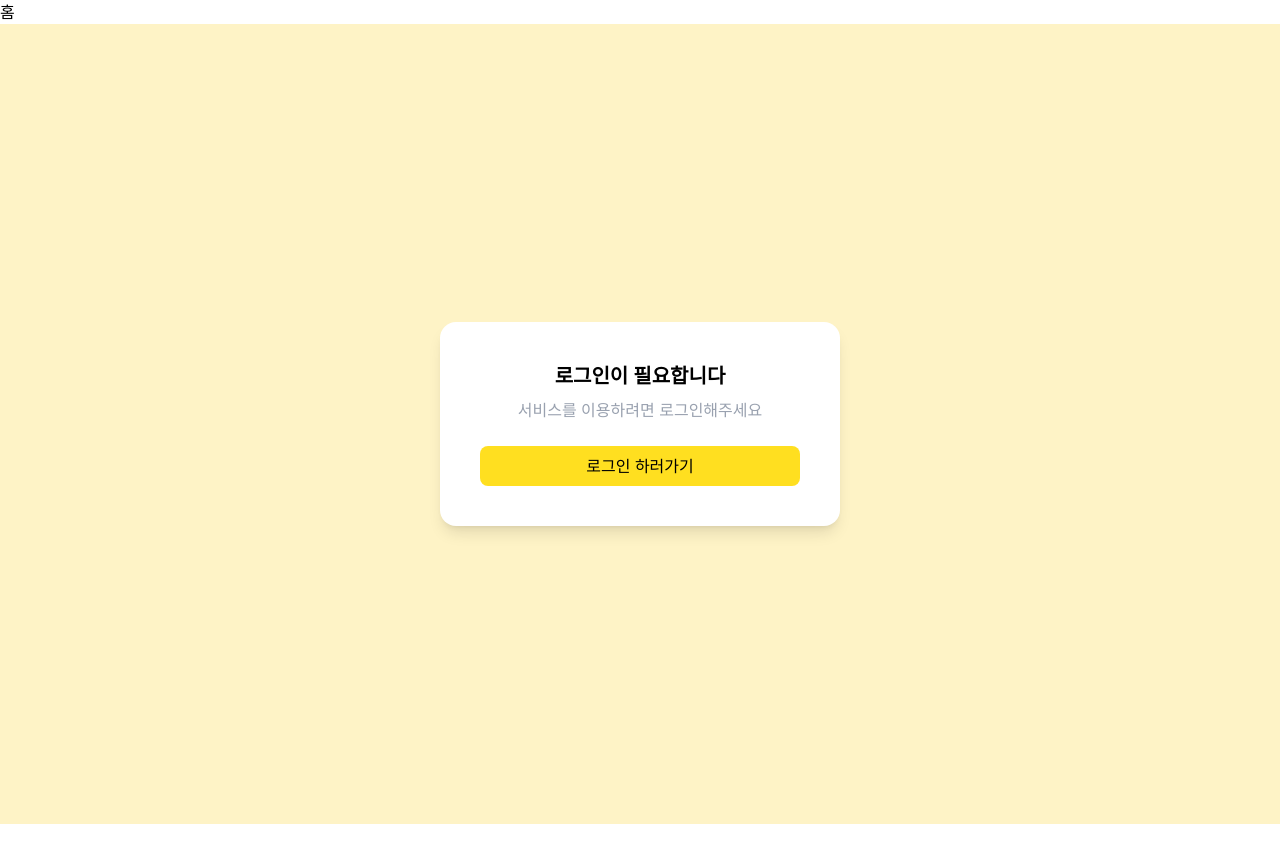
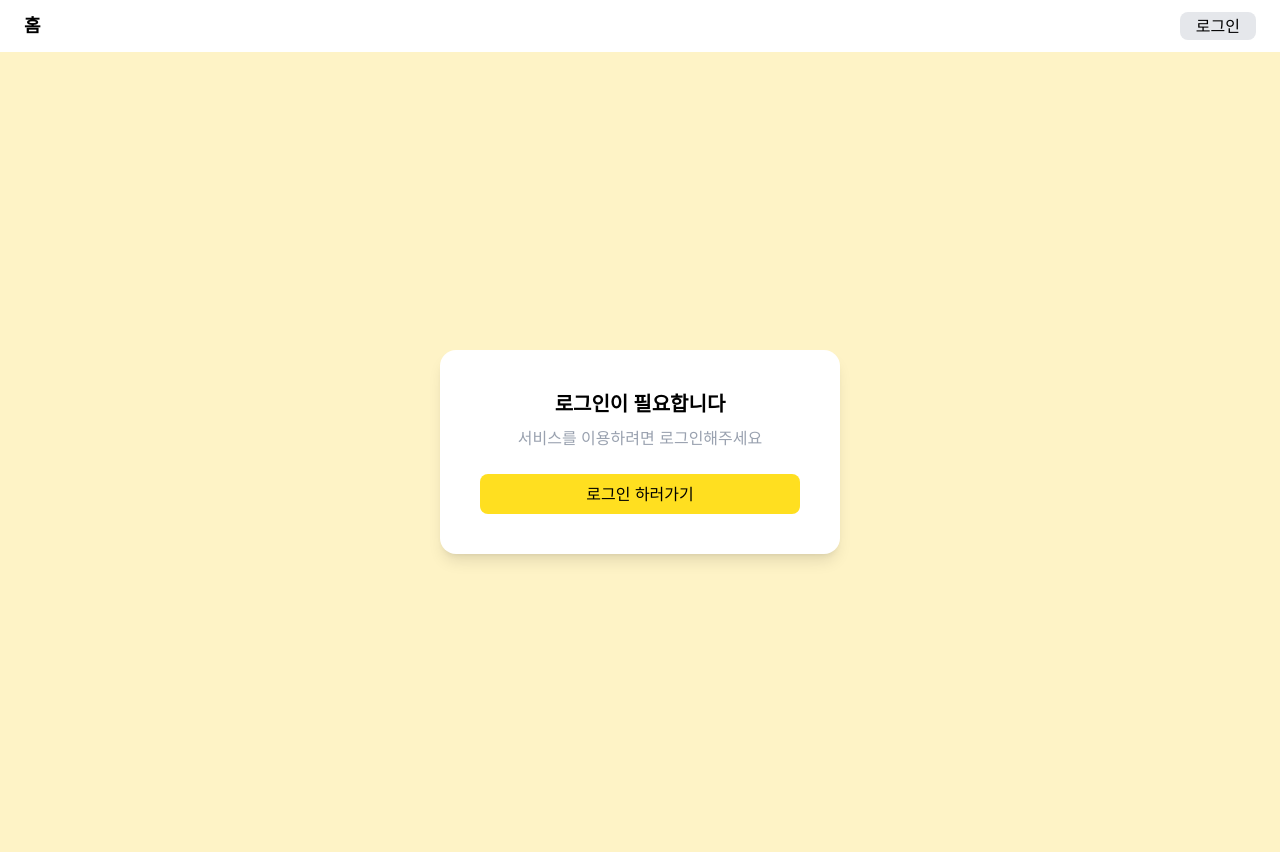
Before and after one commit to Likelion-YeungNam-Univ/14th-fe-assginment-6, a React (Vite) app: page / in a window 1280 px wide. Before the commit the page ends 824 px from the top, so only its background shows below. Built offline with nearby package versions, Linux system fonts and the light colour scheme.

Commit message:
Navbar UI 구현 및 로그아웃 기능

```diff
--- a/src/Navbar.jsx
+++ b/src/Navbar.jsx
@@ -1,29 +1,47 @@
-import React from 'react';
-
+import React from "react";
 import { Link } from "react-router-dom";
 
 const Navbar = () => {
   const user = JSON.parse(localStorage.getItem("user"));
-
   const isLoggedIn = !!user;
 
   return (
-    <nav>
+    <nav className="bg-white shadow-md px-6 py-3 flex justify-between items-center">
 
-      <Link to="/">홈</Link>
+      {/* 왼쪽 */}
+      <div className="flex items-center gap-6 text-lg font-semibold">
+        <Link to="/" className="hover:text-yellow-500 transition">
+          홈
+        </Link>
 
-      {isLoggedIn && <Link to="/mypage">마이페이지</Link>}
+        {isLoggedIn && (
+          <Link to="/mypage" className="hover:text-yellow-500 transition">
+            마이페이지
+          </Link>
+        )}
+      </div>
 
+      {/* 오른쪽 */}
+      <div>
         {isLoggedIn ? (
           <button
             onClick={() => {
               localStorage.removeItem("user");
               window.location.href = "/";
             }}
+            className="bg-yellow-300 hover:bg-yellow-400 text-black px-4 py-1 rounded-lg transition"
           >
             로그아웃
           </button>
-      ) : null}
+        ) : (
+          <Link
+            to="/login"
+            className="bg-gray-200 hover:bg-gray-300 px-4 py-1 rounded-lg transition"
+          >
+            로그인
+          </Link>
+        )}
+      </div>
 
     </nav>
   );
```
Lines whose indentation alone changed are shown as unchanged.
